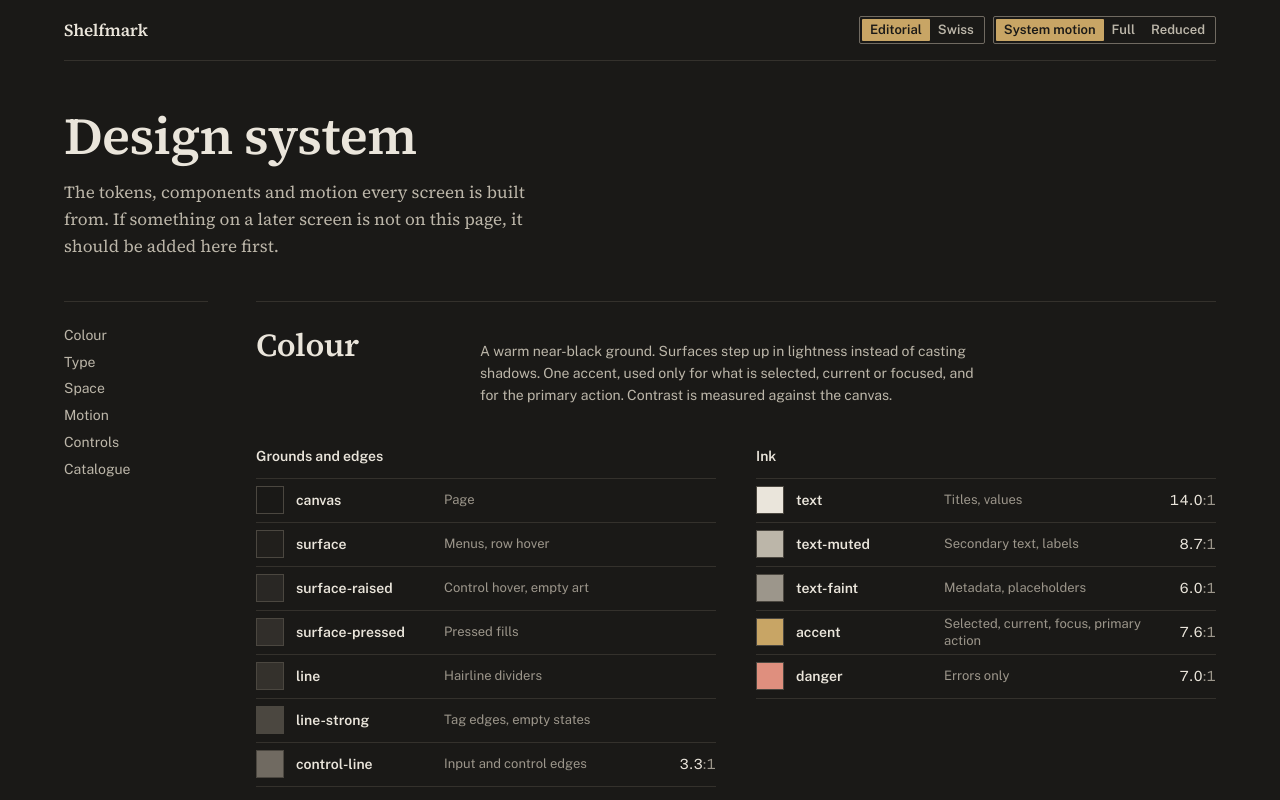
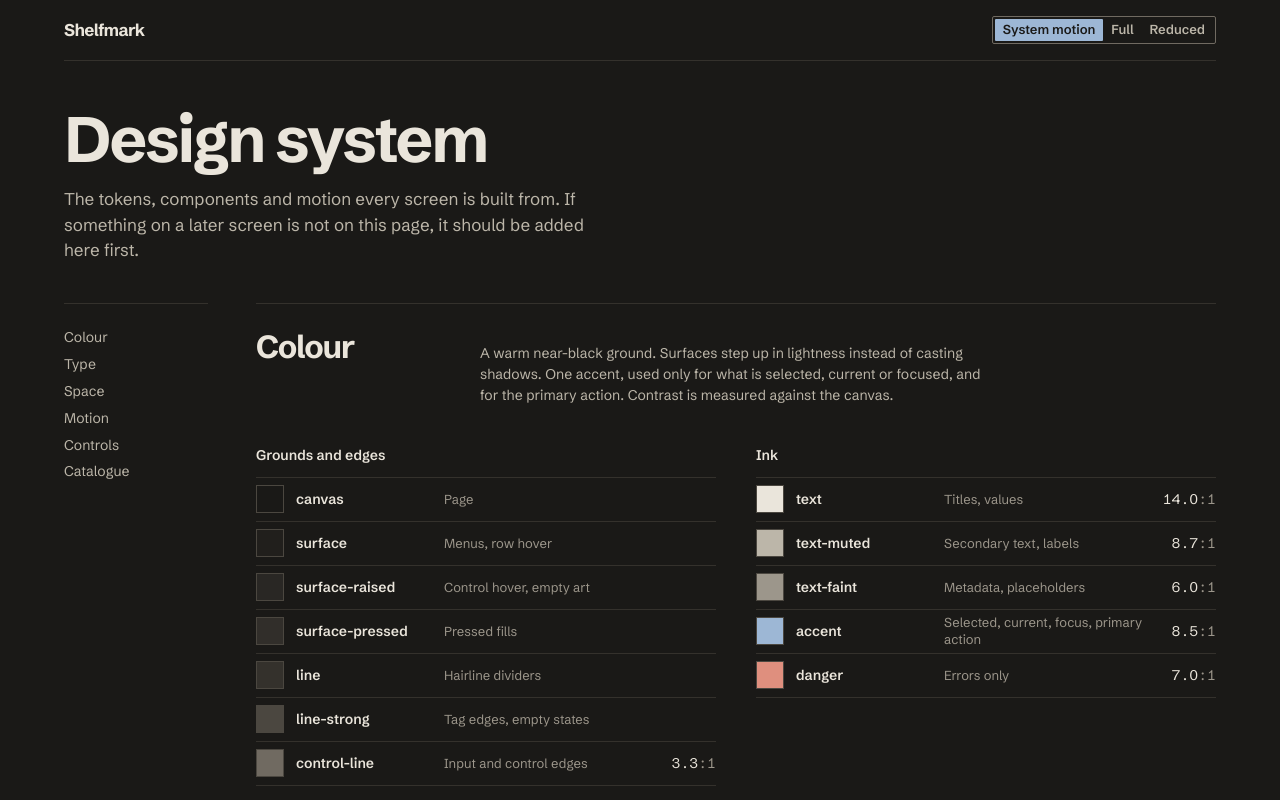
Before and after one commit to Treketor/parlour, a Next.js app: page /system in a window 1280 px wide. Shown: the top 800 px of the page. Built offline with nearby package versions, Linux system fonts and the light colour scheme.

Commit message:
refactor(design): adopt the Swiss direction and remove Editorial

```diff
--- a/src/app/fonts.ts
+++ b/src/app/fonts.ts
@@ -1,26 +1,8 @@
-import { Public_Sans, Schibsted_Grotesk, Source_Serif_4 } from "next/font/google";
+import { Schibsted_Grotesk } from "next/font/google";
 
-// Variable fonts, so no weights are listed; opsz lets display sizes use the tighter cut.
-export const sourceSerif = Source_Serif_4({
-  subsets: ["latin"],
-  axes: ["opsz"],
-  style: ["normal", "italic"],
-  variable: "--font-source-serif",
-  display: "swap",
-});
-
-export const publicSans = Public_Sans({
-  subsets: ["latin"],
-  variable: "--font-public-sans",
-  display: "swap",
-});
-
+// Variable font, so no weights are listed.
 export const schibstedGrotesk = Schibsted_Grotesk({
   subsets: ["latin"],
   variable: "--font-schibsted",
   display: "swap",
 });
-
-export const fontVariables = [sourceSerif, publicSans, schibstedGrotesk]
-  .map((font) => font.variable)
-  .join(" ");
--- a/src/app/layout.tsx
+++ b/src/app/layout.tsx
@@ -1,6 +1,6 @@
 import type { Metadata, Viewport } from "next";
 import { Providers } from "@/components/Providers";
-import { fontVariables } from "./fonts";
+import { schibstedGrotesk } from "./fonts";
 import "@/styles/tokens.css";
 import "@/styles/global.css";
 
@@ -16,7 +16,7 @@ export const viewport: Viewport = {
 
 export default function RootLayout({ children }: LayoutProps<"/">) {
   return (
-    <html lang="en" className={fontVariables} data-direction="editorial">
+    <html lang="en" className={schibstedGrotesk.variable}>
       <body>
         <Providers>{children}</Providers>
       </body>
--- a/src/app/system/_components/FoundationSections.tsx
+++ b/src/app/system/_components/FoundationSections.tsx
@@ -18,7 +18,7 @@ const inks: Swatch[] = [
   { token: "text", role: "Titles, values", contrast: "14.0" },
   { token: "text-muted", role: "Secondary text, labels", contrast: "8.7" },
   { token: "text-faint", role: "Metadata, placeholders", contrast: "6.0" },
-  { token: "accent", role: "Selected, current, focus, primary action", contrast: "7.6" },
+  { token: "accent", role: "Selected, current, focus, primary action", contrast: "8.5" },
   { token: "danger", role: "Errors only", contrast: "7.0" },
 ];
 
@@ -99,7 +99,7 @@ export function TypeSection() {
     <Section
       id="type"
       title="Type"
-      intro="A major-third scale from a 15px interface base. Display sizes use the display face with tightened tracking; everything with a number in it uses tabular lining figures so columns line up."
+      intro="One grotesk, Schibsted Grotesk, at every size. Hierarchy comes from size, weight and tracking: display sizes are bold and tightly set, interface text is regular. Numbers that stack in columns use tabular figures so they line up."
     >
       <div className={styles.typeScale}>
         {typeSteps.map((step) => (
@@ -129,7 +129,7 @@ export function TypeSection() {
             four evenings. Worth playing blind, with the sound up.
           </p>
           <p className={styles.caption}>
-            Notes and descriptions: reading face, 15px, 68 character measure.
+            Notes and descriptions: 15px, 1.5 line height, 68 character measure.
           </p>
         </div>
         <div>
--- a/src/app/system/_components/ReviewControls.tsx
+++ b/src/app/system/_components/ReviewControls.tsx
@@ -1,60 +1,18 @@
 "use client";
 
-import { useEffect, useState } from "react";
 import { useMotionPreference, type MotionPreference } from "@/components/Providers";
 import { SegmentedControl } from "@/components/ui/SegmentedControl";
 import styles from "../system.module.css";
 
-type Direction = "editorial" | "swiss";
-
-const STORAGE_KEY = "shelfmark:review-direction";
-
-function readStoredDirection(): Direction | null {
-  try {
-    const stored = window.localStorage.getItem(STORAGE_KEY);
-    return stored === "editorial" || stored === "swiss" ? stored : null;
-  } catch {
-    return null;
-  }
-}
-
 /**
- * Review-only switches: which visual direction is applied, and whether motion
- * runs full or reduced regardless of the OS setting. Removed once a direction
- * is chosen (DECISIONS.md 009); the motion switch becomes a user setting.
+ * Lets the review page show full and reduced motion regardless of the OS
+ * setting. The same preference becomes a user setting in a later stage.
  */
 export function ReviewControls() {
-  const [direction, setDirection] = useState<Direction>("editorial");
   const { preference, setPreference } = useMotionPreference();
-
-  useEffect(() => {
-    const stored = readStoredDirection();
-    // Syncing from storage after mount avoids a server/client markup mismatch.
-    // eslint-disable-next-line react-hooks/set-state-in-effect
-    if (stored) setDirection(stored);
-  }, []);
-
-  useEffect(() => {
-    document.documentElement.dataset.direction = direction;
-    try {
-      window.localStorage.setItem(STORAGE_KEY, direction);
-    } catch {
-      // Storage can be unavailable (private mode); the switch still works for this visit.
-    }
-  }, [direction]);
 
   return (
     <div className={styles.reviewControls}>
-      <SegmentedControl<Direction>
-        label="Visual direction"
-        size="sm"
-        value={direction}
-        onChange={setDirection}
-        options={[
-          { value: "editorial", label: "Editorial" },
-          { value: "swiss", label: "Swiss" },
-        ]}
-      />
       <SegmentedControl<MotionPreference>
         label="Motion"
         size="sm"
--- a/src/styles/tokens.css
+++ b/src/styles/tokens.css
@@ -20,20 +20,24 @@
   --color-on-accent: #1a1917;
   --color-danger: #df8f7e;
 
-  --color-accent: #c8a565;
-  --color-accent-strong: #d9b978;
-  --color-accent-pressed: #b39055;
-  --color-accent-wash: rgb(200 165 101 / 0.1);
-  --color-accent-line: rgb(200 165 101 / 0.45);
+  /* Cool steel against the warm ground: the one colour in the interface. */
+  --color-accent: #9db7d5;
+  --color-accent-strong: #b3c8e0;
+  --color-accent-pressed: #87a1c0;
+  --color-accent-wash: rgb(157 183 213 / 0.1);
+  --color-accent-line: rgb(157 183 213 / 0.45);
 
-  /* Type. Families come from next/font variables set on <html>. */
-  --font-display: var(--font-source-serif), Georgia, serif;
-  --font-ui: var(--font-public-sans), system-ui, sans-serif;
-  --font-reading: var(--font-source-serif), Georgia, serif;
+  /*
+   * Type. One grotesk for everything; hierarchy comes from size, weight and
+   * tracking. The family variable is set on <html> by next/font.
+   */
+  --font-display: var(--font-schibsted), system-ui, sans-serif;
+  --font-ui: var(--font-schibsted), system-ui, sans-serif;
+  --font-reading: var(--font-schibsted), system-ui, sans-serif;
 
-  --display-weight: 560;
-  --display-tracking: -0.012em;
-  --heading-weight: 600;
+  --display-weight: 700;
+  --display-tracking: -0.038em;
+  --heading-weight: 650;
   --ui-strong-weight: 600;
 
   /* Scale: roughly a major third from a 15px UI base, rounded to whole pixels. */
@@ -46,17 +50,17 @@
   --text-xl: 1.5625rem; /* 25 */
   --text-2xl: 2rem; /* 32 */
   --text-3xl: 2.5rem; /* 40 */
-  --text-display: 3.25rem; /* 52 */
+  --text-display: 4rem; /* 64: display sizes jump, so page titles read as titles */
 
-  --leading-display: 1.04;
+  --leading-display: 0.96;
   --leading-heading: 1.2;
   --leading-ui: 1.35;
-  --leading-reading: 1.6;
+  --leading-reading: 1.5;
 
   --tracking-tight: -0.01em;
   --tracking-small: 0.012em;
 
-  /* Space. 4px base; names are multiples of 4. */
+  /* Space. 4px base; the number in each name counts 4px units. */
   --space-0-5: 0.125rem;
   --space-1: 0.25rem;
   --space-1-5: 0.375rem;
@@ -103,25 +107,6 @@
   --press-scale: 0.97;
 }
 
-:root[data-direction="swiss"] {
-  --font-display: var(--font-schibsted), system-ui, sans-serif;
-  --font-ui: var(--font-schibsted), system-ui, sans-serif;
-  --font-reading: var(--font-schibsted), system-ui, sans-serif;
-
-  --display-weight: 700;
-  --display-tracking: -0.038em;
-  --heading-weight: 650;
-  --text-display: 4rem; /* 64: the grotesk carries more scale contrast than the serif */
-  --leading-display: 0.96;
-  --leading-reading: 1.5;
-
-  --color-accent: #9db7d5;
-  --color-accent-strong: #b3c8e0;
-  --color-accent-pressed: #87a1c0;
-  --color-accent-wash: rgb(157 183 213 / 0.1);
-  --color-accent-line: rgb(157 183 213 / 0.45);
-}
-
 /*
  * Reduced, not removed: state changes still crossfade so the eye can see what
  * changed, but nothing travels or scales. The attribute form lets the app
```
